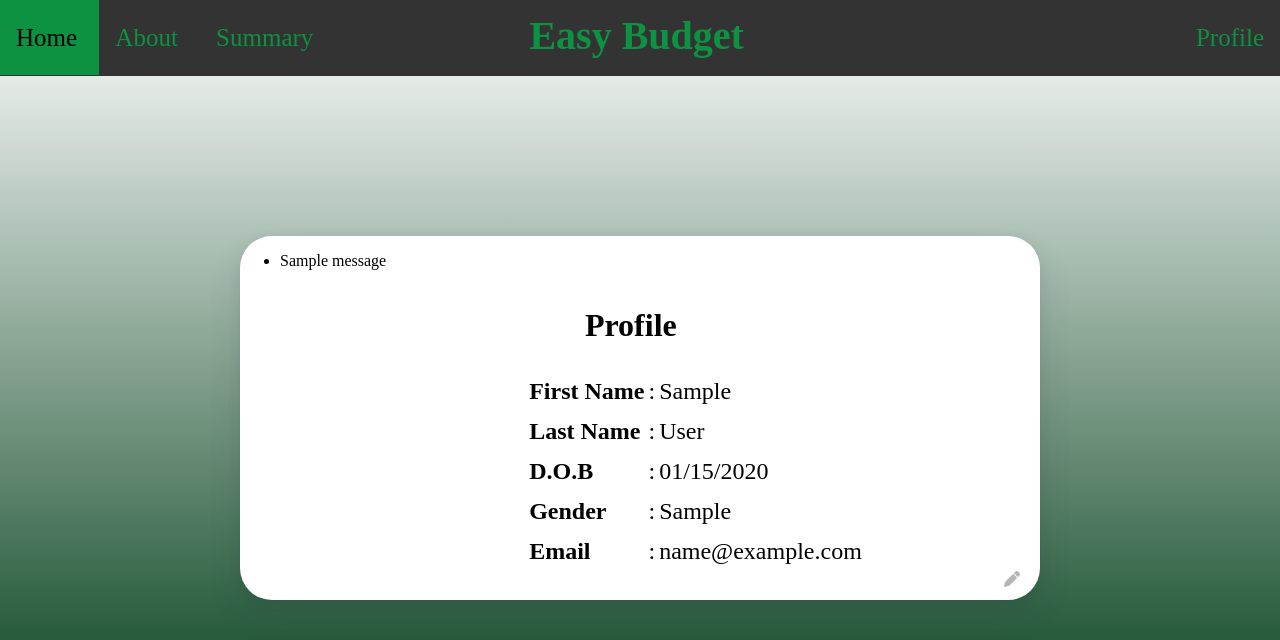
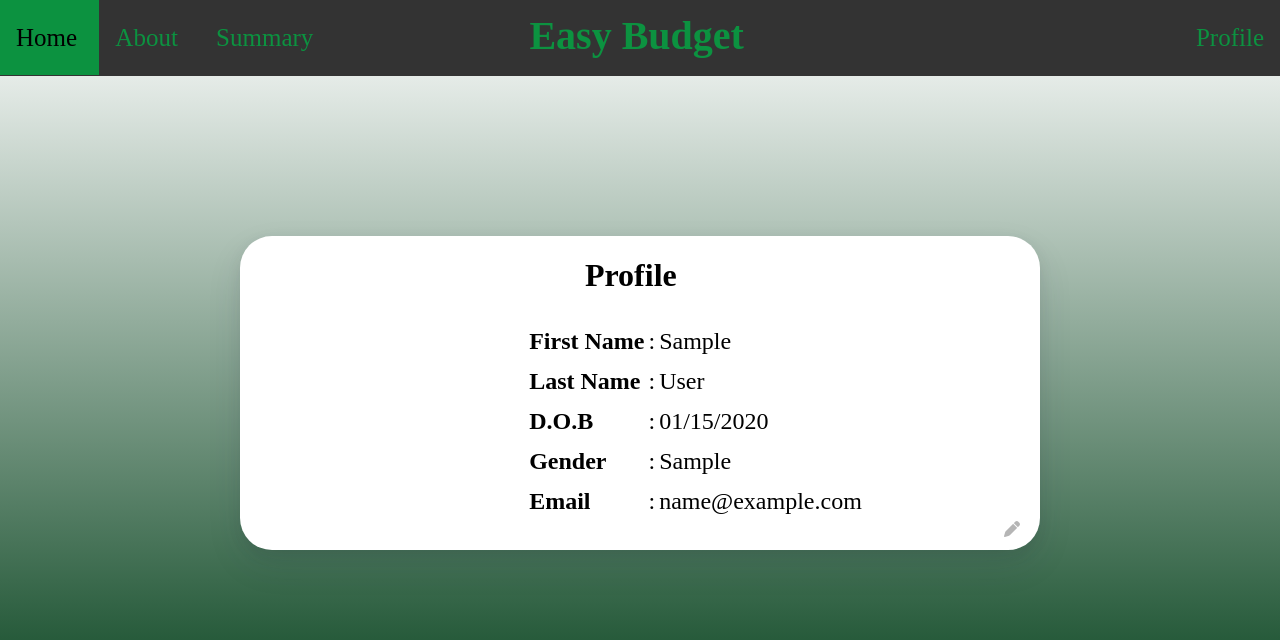
Before and after one commit to TJCornwell/Senior-Project, a Flask app: page /profile in a window 1280 px wide. Shown: the top 640 px of the page. Run offline with Flask 3, Linux system fonts and the light colour scheme; the visitor is signed in with stand-in values (Sample User, id 1); tables that the repository leaves empty hold one stand-in row (values such as "Sample post"); one stand-in notice (Sample message) is shown; parts of the project's set-up code (start-up, migrations or seed data) failed here and were passed over; some libraries are stand-ins or nearby versions.

Commit message:
Update ProfilePage.html

```diff
--- a/templates/ProfilePage.html
+++ b/templates/ProfilePage.html
@@ -39,15 +39,6 @@
             <!------Profile section------>
         <div class="profile-page">
             <div class="content">
-                {% with messages = get_flashed_messages() %}
-                    {% if messages %}
-                        <ul class="flashes">
-                            {% for message in messages %}
-                                <li>{{ message | safe }}</li>
-                            {% endfor %}
-                        </ul>
-                    {% endif %}
-                {% endwith %}
                 <div class="content__title">
                     <h1>Profile</h1>
 
```
